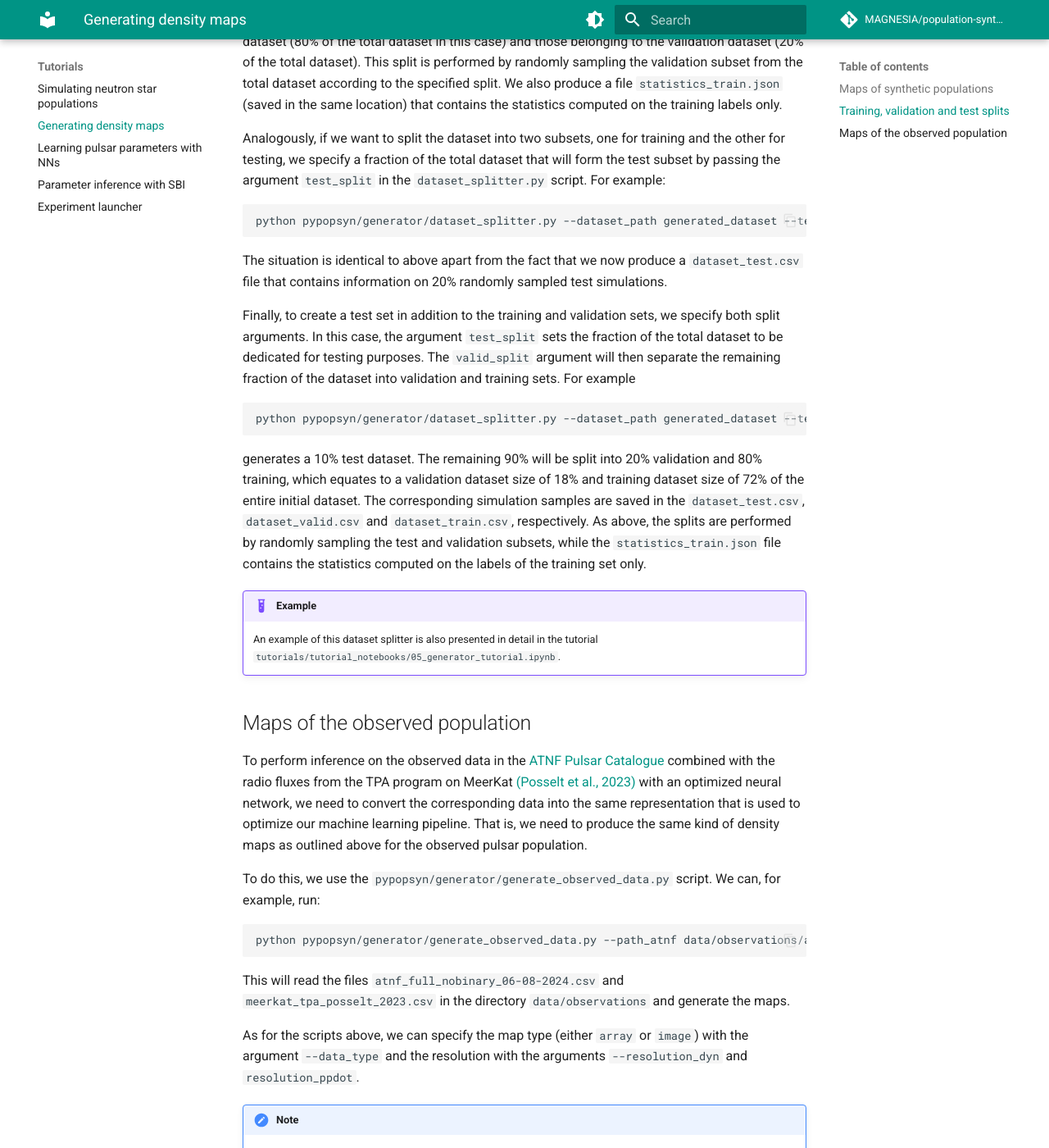
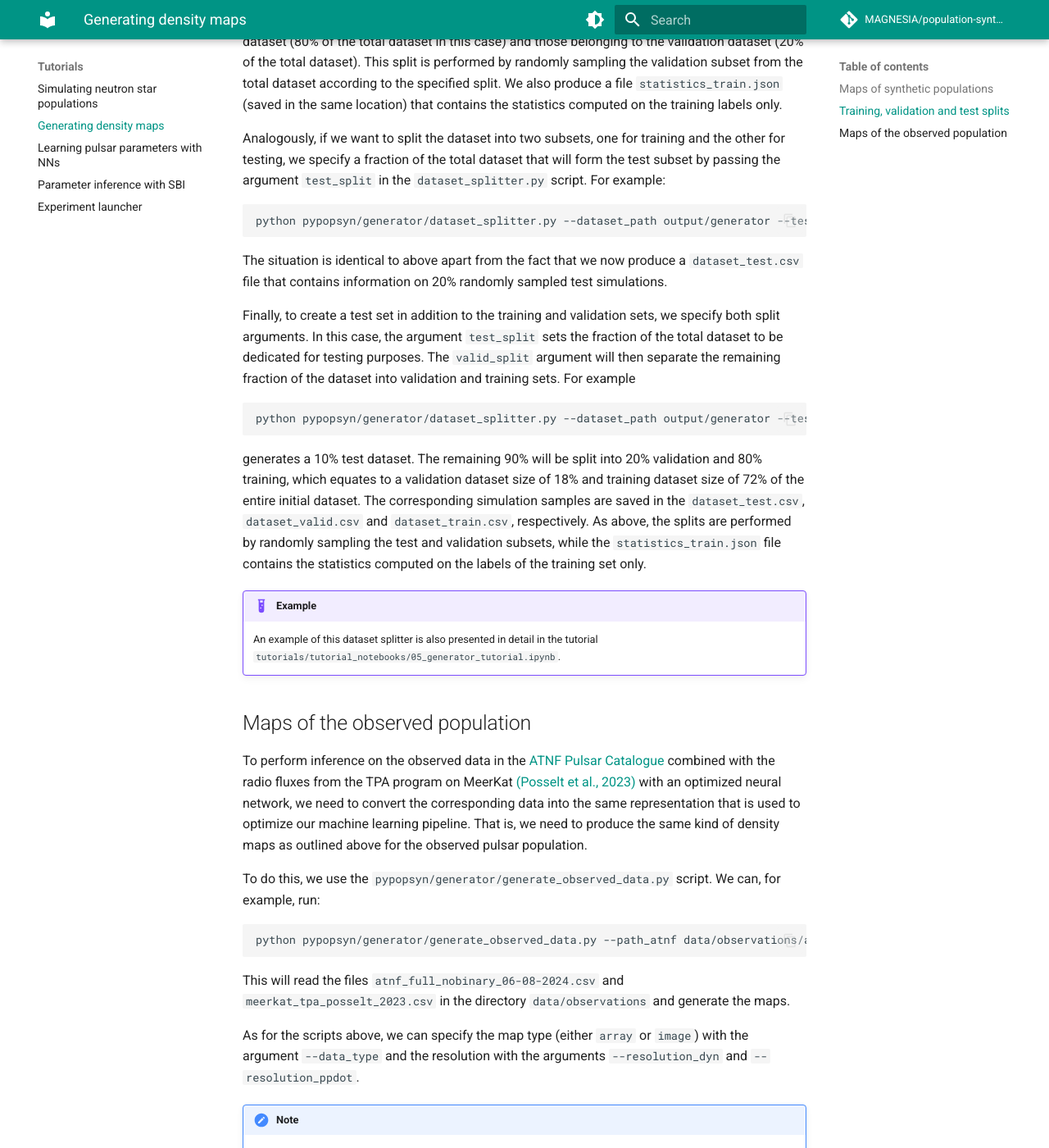
Before and after one commit to ice-csic-astroexotic/ML-Poppyns, an MkDocs documentation site: the page built from docs/tutorials/generator_tutorial.md, in a window 1280 px wide and 1400 px high, scrolled down 3189 px. Shown: the whole window at 82% size. Built offline with MkDocs 1.6.1 and Material for MkDocs 9.7.7, drawn with Linux system fonts in a browser that asks for light colours; formulas are drawn with MathJax 3; comment, search, counter and statistics services are not loaded; some of the changed text lies outside the part shown.

Commit message:
Some updates to the generator script, tutorials and docs to address Vanessa's comments.

````diff
--- a/docs/tutorials/generator_tutorial.md
+++ b/docs/tutorials/generator_tutorial.md
@@ -110,7 +110,7 @@ To split a dataset into two subsets, one for training and the other for validati
 dataset that will form the validation subset by passing the argument `valid_split` in the `dataset_splitter.py` script.
 For example:
 ```commandline
-python pypopsyn/generator/dataset_splitter.py --dataset_path generated_dataset --valid_split 0.2
+python pypopsyn/generator/dataset_splitter.py --dataset_path output/generator --valid_split 0.2
 ```
 This will create two files `dataset_train.csv` and `dataset_valid.csv` in the location of the `dataset_full.csv` file
 that will specify the specific simulation samples belonging to the train dataset (80% of the total dataset in this case)
@@ -122,7 +122,7 @@ Analogously, if we want to split the dataset into two subsets, one for training
 a fraction of the total dataset that will form the test subset by passing the argument `test_split` in the
 `dataset_splitter.py` script. For example:
 ```commandline
-python pypopsyn/generator/dataset_splitter.py --dataset_path generated_dataset --test_split 0.2
+python pypopsyn/generator/dataset_splitter.py --dataset_path output/generator --test_split 0.2
 ```
 The situation is identical to above apart from the fact that we now produce a `dataset_test.csv` file that contains
 information on 20% randomly sampled test simulations.
@@ -132,7 +132,7 @@ arguments. In this case, the argument `test_split` sets the fraction of the tota
 purposes. The `valid_split` argument will then separate the remaining fraction of the dataset into validation and
 training sets. For example
 ```commandline
-python pypopsyn/generator/dataset_splitter.py --dataset_path generated_dataset --test_split 0.1 --valid_split 0.2
+python pypopsyn/generator/dataset_splitter.py --dataset_path output/generator --test_split 0.1 --valid_split 0.2
 ```
 generates a 10% test dataset. The remaining 90% will be split into 20% validation and 80% training, which equates to
 a validation dataset size of 18% and training dataset size of 72% of the entire initial dataset. The corresponding
@@ -154,13 +154,13 @@ kind of density maps as outlined above for the observed pulsar population.
 
 To do this, we use the `pypopsyn/generator/generate_observed_data.py` script. We can, for example, run:
 ```commandline
-python pypopsyn/generator/generate_observed_data.py --path_atnf data/observations/atnf_full_nobinary_06-08-2024.csv --path_meerkat data/observations/meerkat_tpa_posselt_2023.csv --save_dir output/example_generator_observed --data_type array --resolution_dyn 32 --resolution_ppdot 32
+python pypopsyn/generator/generate_observed_data.py --path_atnf data/observations/atnf_full_nobinary_06-08-2024.csv --path_meerkat data/observations/meerkat_tpa_posselt_2023.csv --save_dir output/generator_observed --data_type array --resolution_dyn 32 --resolution_ppdot 32
 ```
 This will read the files `atnf_full_nobinary_06-08-2024.csv` and `meerkat_tpa_posselt_2023.csv` in the directory
 `data/observations` and generate the maps.
 
 As for the scripts above, we can specify the map type (either `array` or `image`) with the argument `--data_type` and
-the resolution with the arguments `--resolution_dyn` and `resolution_ppdot`.
+the resolution with the arguments `--resolution_dyn` and `--resolution_ppdot`.
 
 !!! note
 
````
Also changed, not shown: 3 other files.
